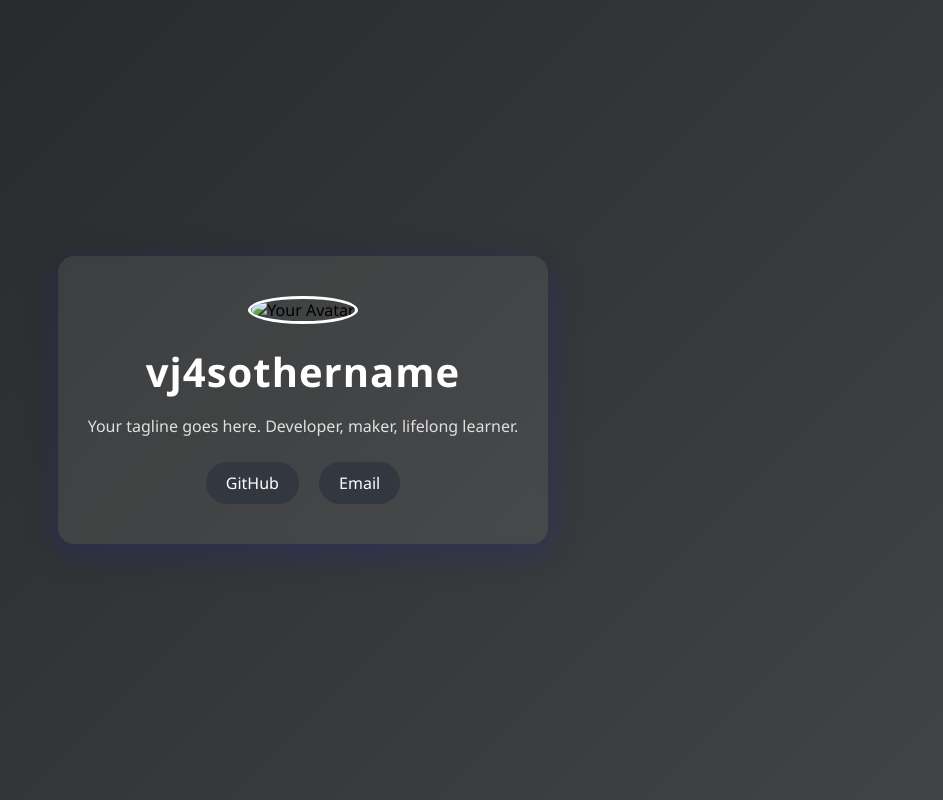
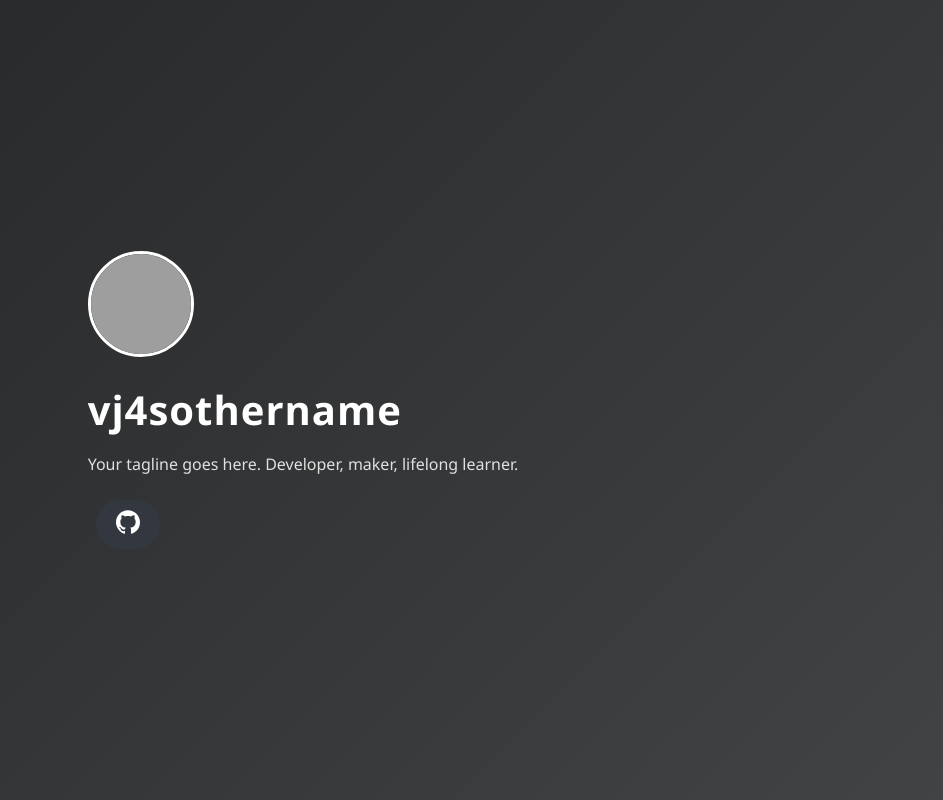
Before and after one commit to vj4sothername/vj4sothername.github.io, a plain HTML site: page index.html in a window 1280 px wide. Shown: the whole page, without its empty margins (337-1280 px from the left). Drawn offline with Linux system fonts and the light colour scheme; grey boxes are pictures that could not be loaded.

Commit message:
Refactor index.html with updated avatar and layout

```diff
--- a/index.html
+++ b/index.html
@@ -5,17 +5,21 @@
   <meta name="viewport" content="width=device-width, initial-scale=1">
   <title>vj4sothername</title>
   <link rel="stylesheet" href="style.css">
-  <link rel="icon" type="image/png" href="avatar.png">
+  <link href="https://fonts.googleapis.com/css?family=Montserrat:700,400&display=swap" rel="stylesheet">
+  <link rel="icon" type="image/png" href="https://static-cdn.jtvnw.net/jtv_user_pictures/3193dba8-bd12-487a-a3cc-1d90337eb317-profile_image-70x70.png">
 </head>
 <body>
-  <div class="container">
-    <img src="avatar.png" alt="Your Avatar" class="avatar">
-    <h1>vj4sothername</h1>
-    <p class="desc">Your tagline goes here. Developer, maker, lifelong learner.</p>
-    <div class="links">
-      <a href="https://github.com/vj4sothername" target="_blank">GitHub</a>
-      <a href="mailto:your@email.com">Email</a>
-      <!-- Add more links as needed -->
+  <div class="center">
+    <div class="card">
+      <img src="https://static-cdn.jtvnw.net/jtv_user_pictures/3193dba8-bd12-487a-a3cc-1d90337eb317-profile_image-70x70.png" alt="avatar" class="avatar" draggable="false">
+      <h1>vj4sothername</h1>
+      <p class="desc">Your tagline goes here. Developer, maker, lifelong learner.</p>
+      <div class="links">
+        <a href="https://github.com/vj4sothername" target="_blank" aria-label="GitHub">
+          <svg width="24" height="24" fill="currentColor" aria-hidden="true"><path d="M12 0.297c-6.627 0-12 5.373-12 12 0 5.302 3.438 9.8 8.205 11.387 0.6 0.113 0.82-0.26 0.82-0.577 0-0.286-0.011-1.04-0.016-2.042-3.338 0.726-4.042-1.61-4.042-1.61-0.546-1.387-1.333-1.756-1.333-1.756-1.089-0.745 0.083-0.729 0.083-0.729 1.205 0.085 1.84 1.237 1.84 1.237 1.07 1.834 2.809 1.304 3.495 0.997 0.108-0.775 0.418-1.304 0.762-1.605-2.665-0.304-5.466-1.334-5.466-5.932 0-1.31 0.469-2.381 1.236-3.221-0.124-0.303-0.535-1.523 0.117-3.176 0 0 1.008-0.323 3.301 1.23 0.957-0.266 1.983-0.398 3.003-0.403 1.02 0.005 2.047 0.137 3.006 0.403 2.289-1.553 3.295-1.23 3.295-1.23 0.653 1.653 0.242 2.873 0.119 3.176 0.77 0.84 1.235 1.911 1.235 3.221 0 4.609-2.804 5.625-5.475 5.921 0.43 0.371 0.823 1.102 0.823 2.222 0 1.606-0.014 2.902-0.014 3.293 0 0.32 0.216 0.694 0.825 0.576 4.765-1.589 8.199-6.086 8.199-11.386 0-6.627-5.373-12-12-12z"/></svg>
+        </a>
+        <!-- Add more social links as needed -->
+      </div>
     </div>
   </div>
 </body>
```
